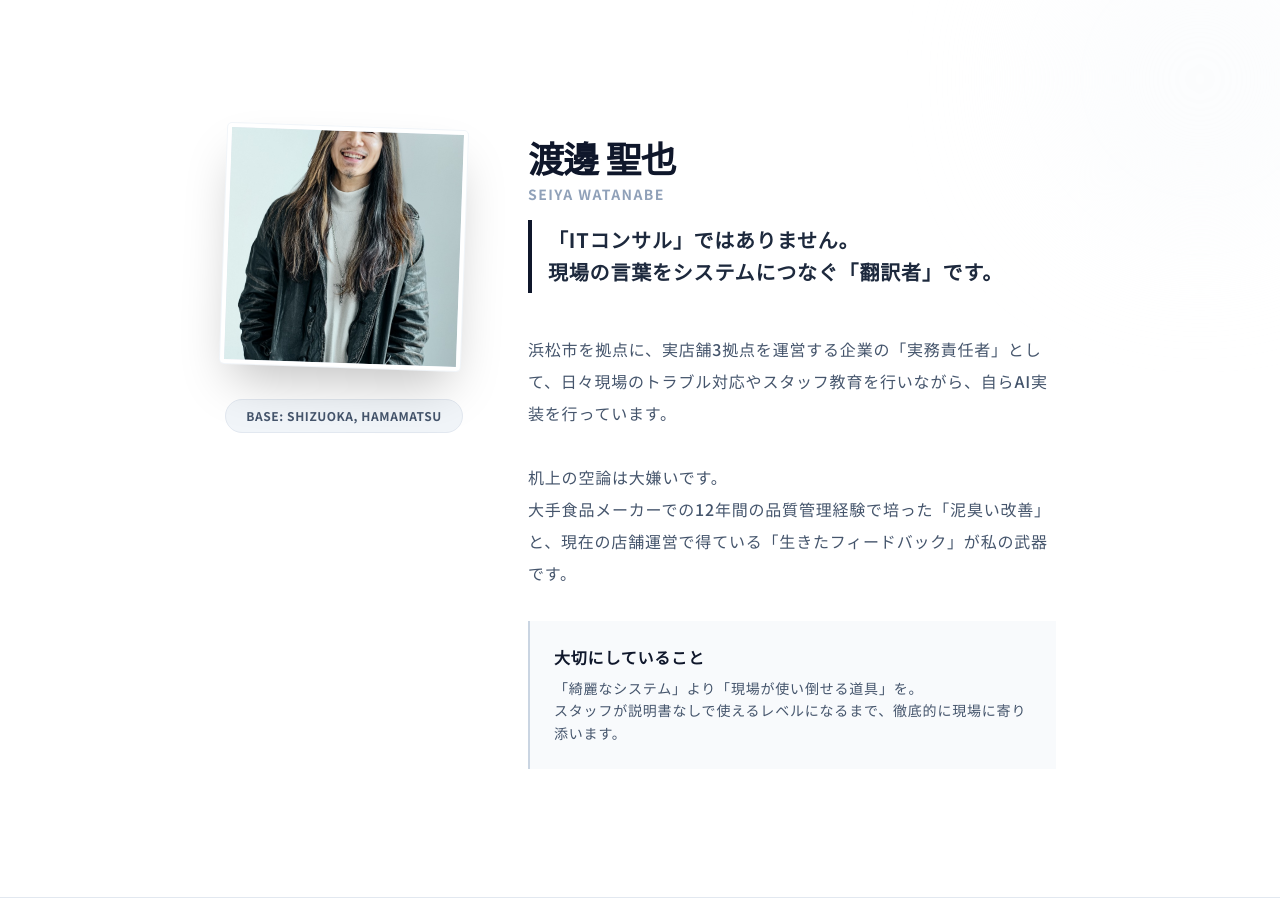
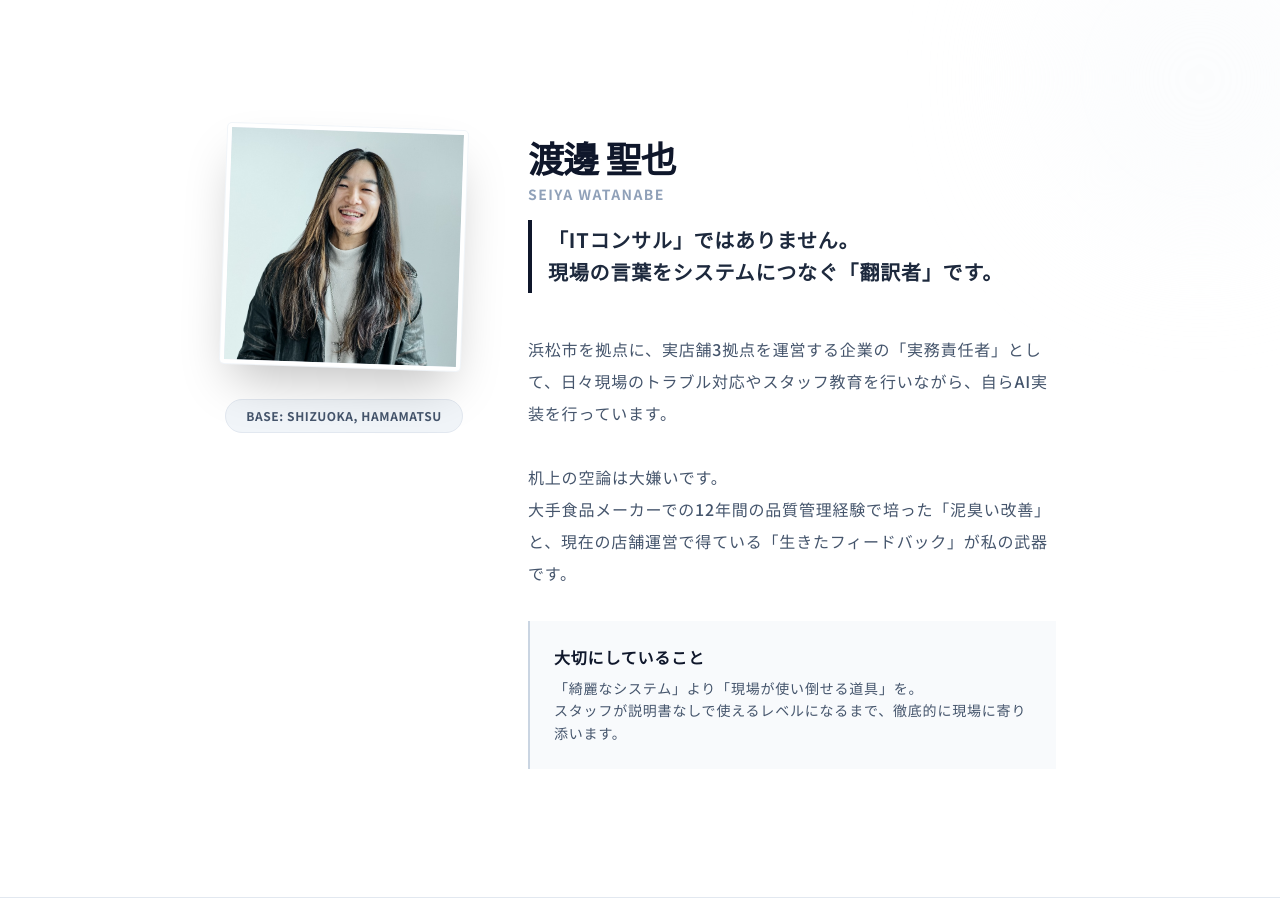
Before and after one commit to Sei-boop-star/portfolio, a Next.js app: page / in a window 1280 px wide. Shown: the part 4680-5604 px from the top of the page. Built offline with nearby package versions, Linux system fonts and the light colour scheme.

Commit message:
Fix Profile image alignment: align top

```diff
--- a/components/Profile.tsx
+++ b/components/Profile.tsx
@@ -16,7 +16,7 @@ export default function Profile() {
                                 src={`${process.env.BASE_PATH || ""}/profile.jpg`}
                                 alt="Seiya Watanabe"
                                 fill
-                                className="object-cover"
+                                className="object-cover object-top"
                             />
                         </div>
                         <span className="mt-8 text-xs font-bold text-slate-600 bg-slate-100 border border-slate-200 px-5 py-2 rounded-full tracking-wider uppercase">
```
